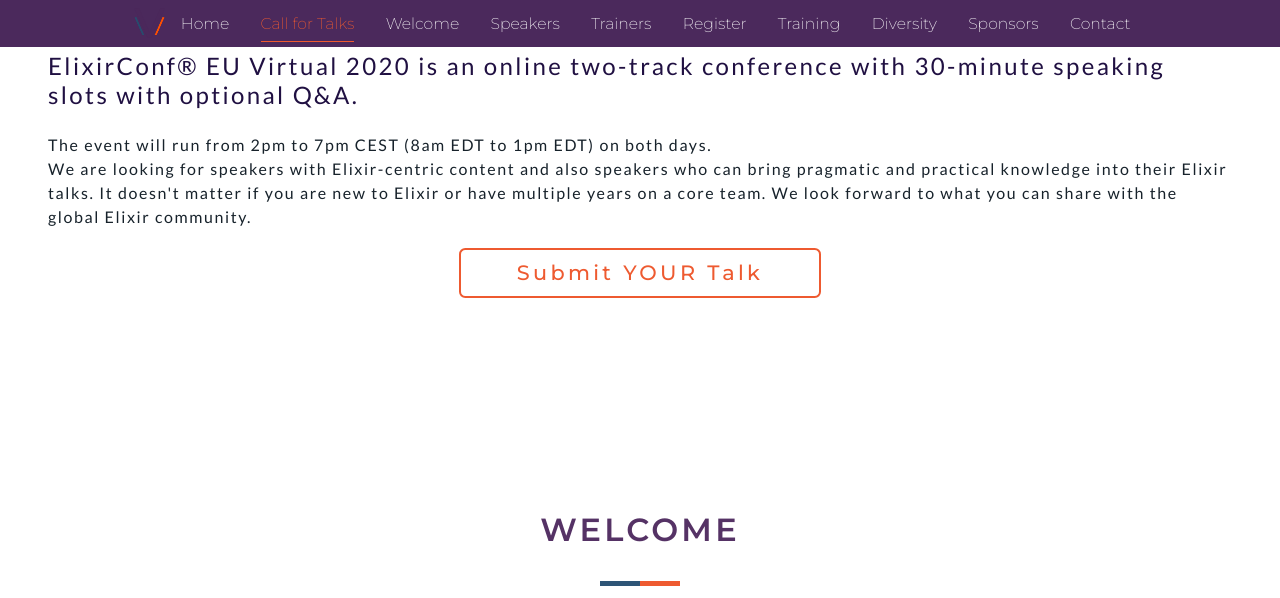
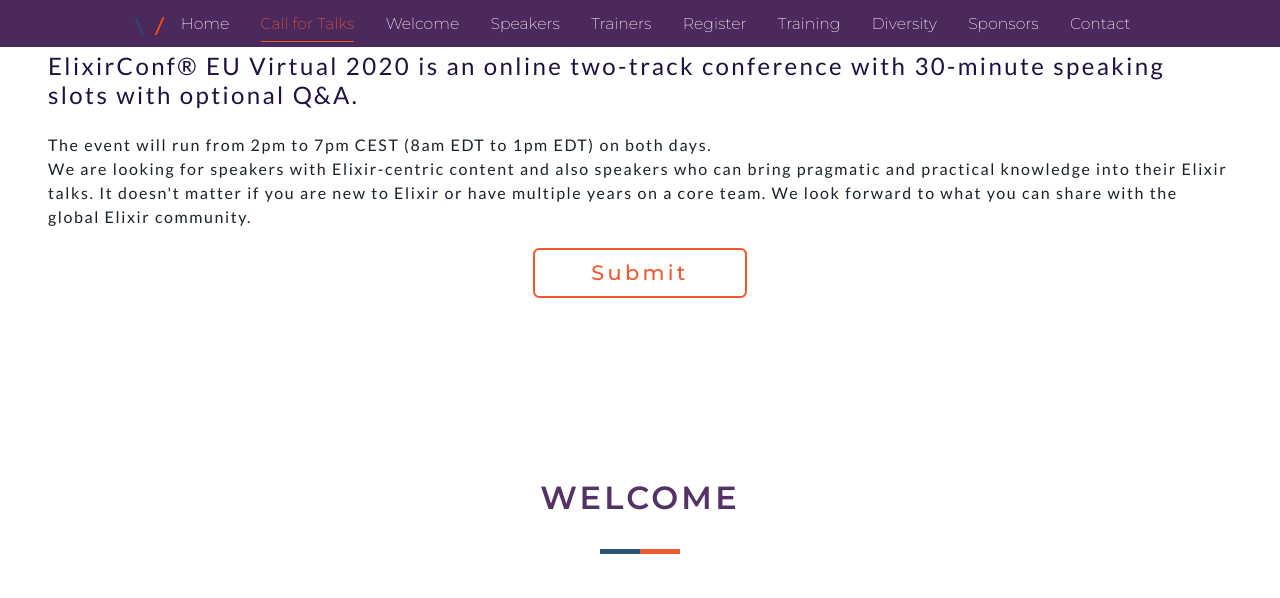
Before and after one commit to esl/virtual-elixirconf-eu-jekyll, a Jekyll site: the page built from index.html, in a window 1280 px wide and 900 px high, scrolled down 1086 px, cut to the strip 0-598 px from the top of the window. Built offline with Jekyll 4.4.1, drawn with Linux system fonts in a browser that asks for light colours; some web fonts are replaced.

Commit message:
Update from Forestry.io Monika Coles updated _includes/cft.html

```diff
--- a/_includes/cft.html
+++ b/_includes/cft.html
@@ -13,6 +13,6 @@
 
 
 
-<p class="text-content mb-2" align="center">
-     <a class="page-scroll btn-outline btn-orange mb-5 btn-orange" href="https://eventil.com/events/elixirconf-v-2020">Submit YOUR Talk</a>
+<p class="text-content mb-5" align="center">
+     <a class="page-scroll btn-outline btn-orange mb-5 btn-orange" href="https://eventil.com/events/elixirconf-v-2020">Submit</a>
     </div>
```
